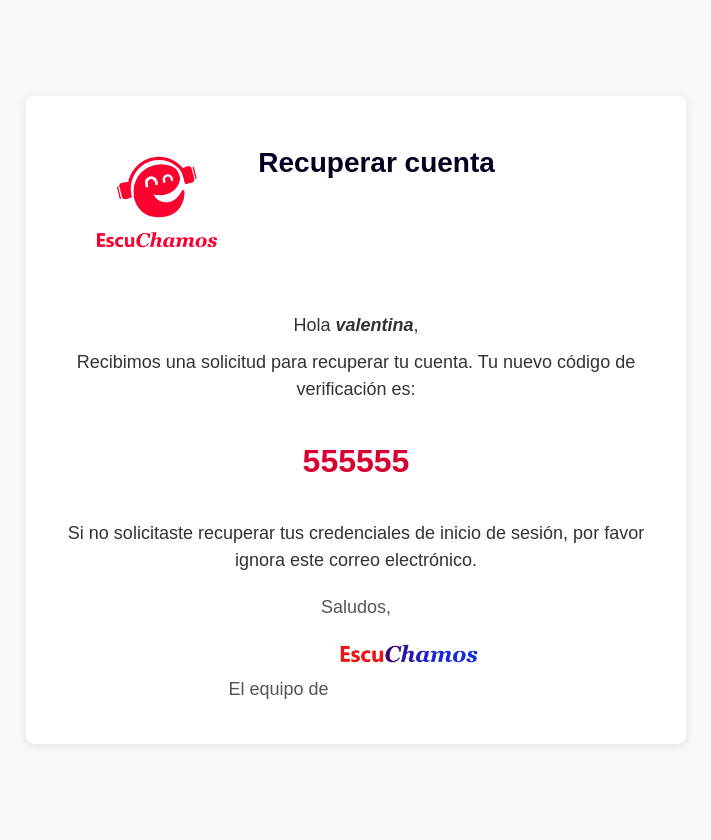
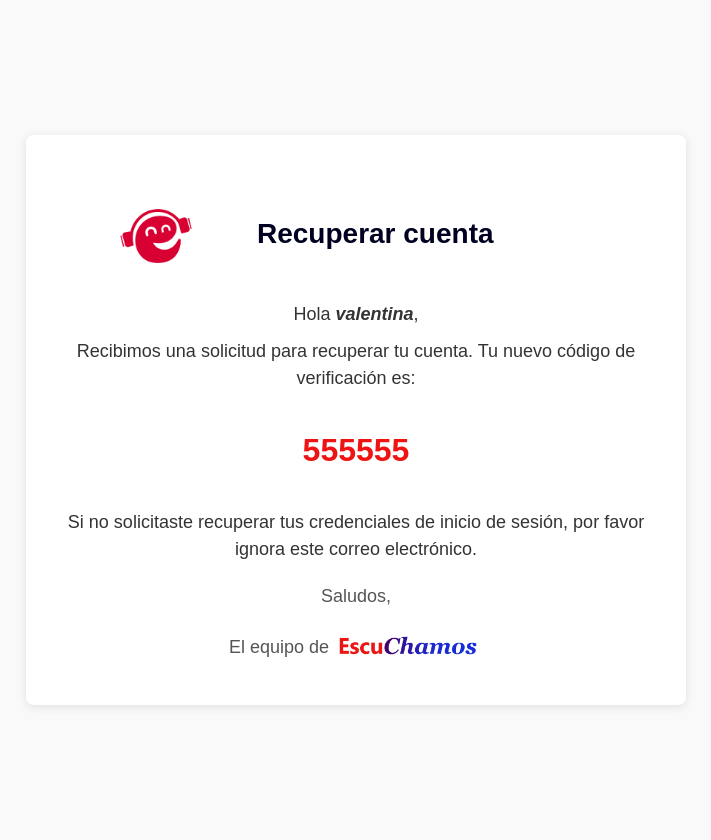
Before and after one commit to SusanDepablos/EscuChamosDjango, a Django app: page /recover/ in a window 1280 px wide. Shown: the whole page, without its empty margins (284-995 px from the left). Run offline with Django 5.2, Linux system fonts and the light colour scheme; parts of the project's set-up code (start-up, migrations or seed data) failed here and were passed over.

Commit message:
mejoras recover account

```diff
--- a/core/templates/recover_account_email.html
+++ b/core/templates/recover_account_email.html
@@ -11,22 +11,32 @@
         <table style="width: 100%; border-collapse: collapse;">
             <tr>
                 <td style="vertical-align: top; width: 25%;">
-                    <img src="https://asociacioncivilescuchamos.onrender.com/static/img/logo-gmail.png" alt="Logo de EscuChamos" style="max-width: 150px; margin-bottom: 20px;">
+                    <img src="https://asociacioncivilescuchamos.onrender.com/static/img/logo-red.png" alt="Logo de EscuChamos" style="width: 100px; height:100px; margin-top: 20px;">
                 </td>
                 <td style="vertical-align: top; width: 50%; text-align: left;"> <!-- Alineado a la izquierda -->
-                    <h1 style="color: #000020; font-size: 28px; margin: 20px 0;">Recuperar cuenta</h1>
+                    <h1 style="color: #000020; font-size: 28px; margin: 20px 0;"><br>Recuperar cuenta</h1>
                 </td>
 
             </tr>
         </table>
         <p style="line-height: 1.5; font-size: 18px; margin: 10px 0;">Hola <strong><em>{{ username }}</em></strong>,</p>
         <p style="line-height: 1.5; font-size: 18px; margin: 10px 0;">Recibimos una solicitud para recuperar tu cuenta. Tu nuevo código de verificación es:</p>
-        <div style="font-size: 32px; font-weight: bold; color: #d80032; margin: 20px 0; padding: 10px;  display: inline-block;">{{ verification_code }}</div>
+        <div style="font-size: 32px; font-weight: bold; color: #ef1414; margin: 20px 0; padding: 10px;  display: inline-block;">{{ verification_code }}</div>
         <p style="line-height: 1.5; font-size: 18px; margin: 10px 0;">Si no solicitaste recuperar tus credenciales de inicio de sesión, por favor ignora este correo electrónico.</p>
         <footer style="margin-top: 20px; font-size: 16px; color: #555;">
              <p style="line-height: 1.5; font-size: 18px; margin: 10px 0;">Saludos,</p>
-             <p style="line-height: 1.5; font-size: 18px; margin: 10px 0;">El equipo de <img src="https://asociacioncivilescuchamos.onrender.com/static/img/banner.png" alt="Logo de EscuChamos" style="max-width: 150px; margin-bottom: 20px;">
-             </p>
+             <table style="margin: 0 auto;">
+                <tr>
+                  <td style="line-height: 1.5; font-size: 18px; margin: 10px 0;">
+                    El equipo de
+                  </td>
+                  <td>
+                    <img src="https://asociacioncivilescuchamos.onrender.com/static/img/banner.png" alt="Logo de EscuChamos" style="max-width: 150px;">
+                  </td>
+                </tr>
+              </table>
+
+
     </div>
 </body>
 </html>
```
